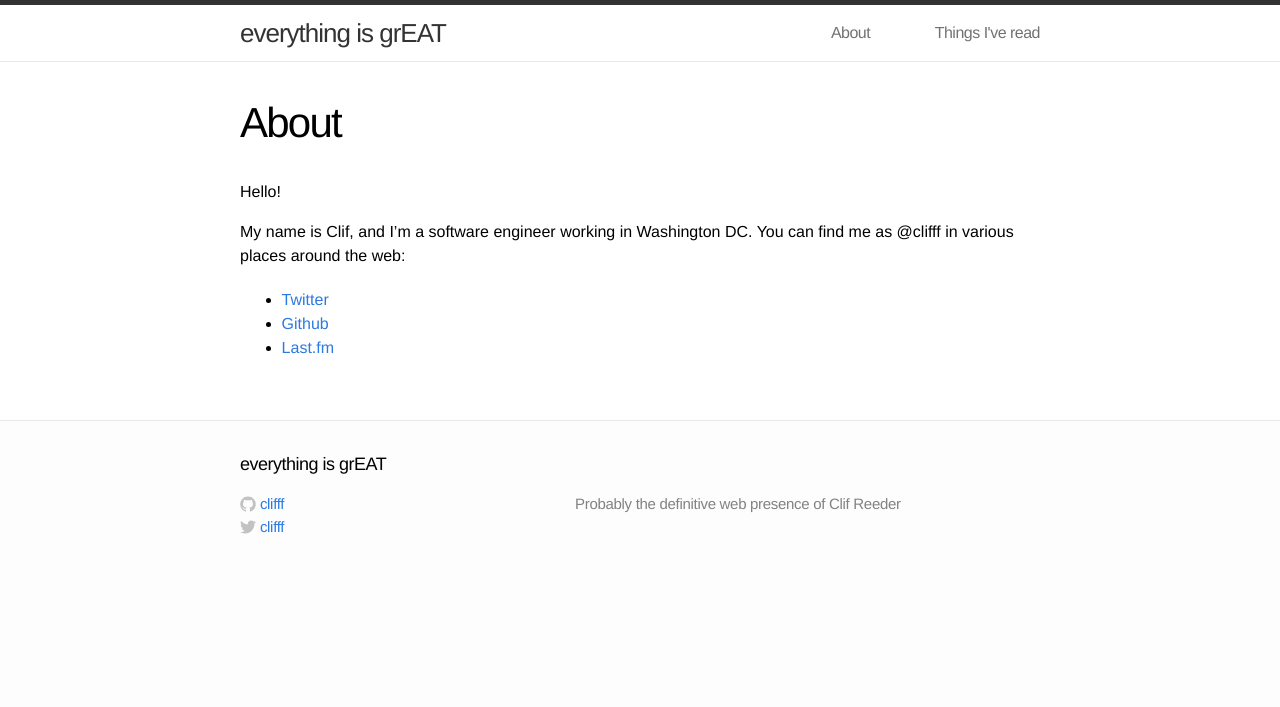
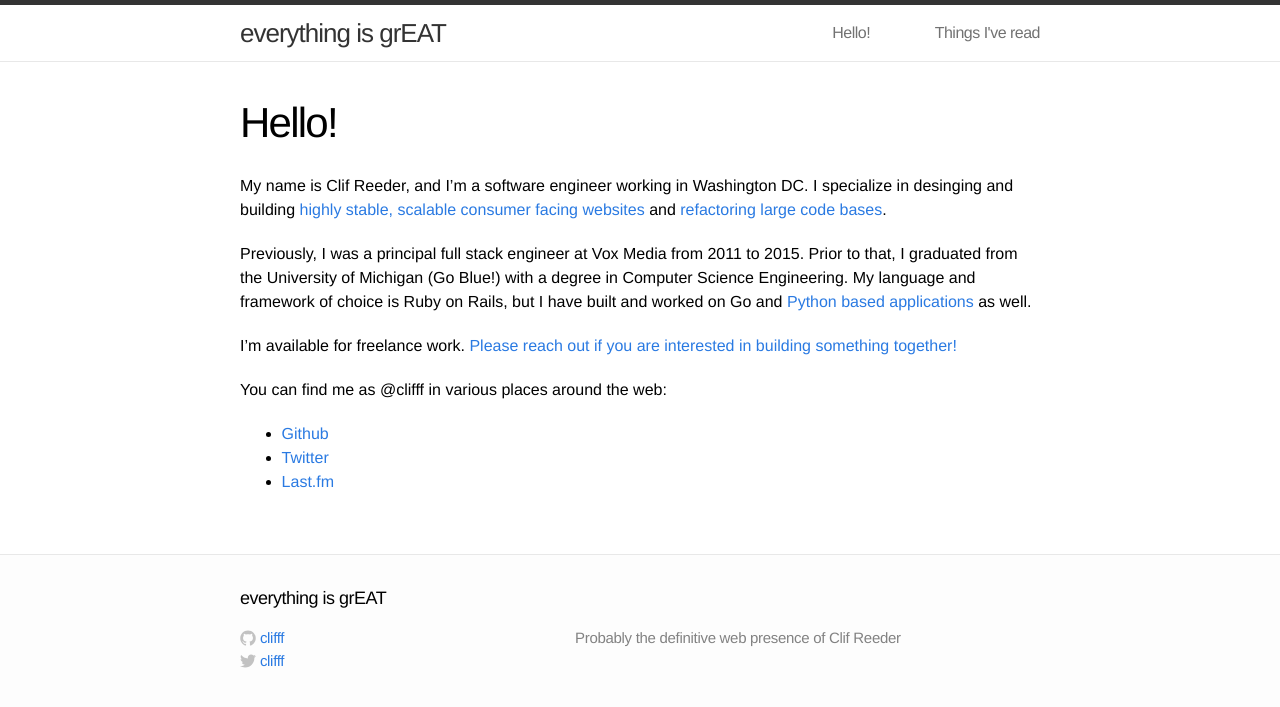
Before and after one commit to clifff/clifff.com, a Jekyll site: the page built from about.md, in a window 1280 px wide. Shown: the top 707 px of the page. Built offline with Jekyll 4.4.1, drawn with Linux system fonts in a browser that asks for light colours.

```diff
--- a/_includes/head.html
+++ b/_includes/head.html
@@ -3,7 +3,7 @@
     <meta http-equiv="X-UA-Compatible" content="IE=edge">
     <title>{% if page.title %}{{ page.title }}{% else %}{{ site.title }}{% endif %}</title>
     <meta name="viewport" content="width=device-width">
-    <meta name="description" content="{{ site.description }}">
+  <meta name="description" content="{% if page.description %}{{ page.description }}{% else %}{{ site.description }}{% endif %}">
     <link rel="canonical" href="{{ page.url | replace:'index.html','' | prepend: site.baseurl | prepend: site.url }}">
 
     <!-- Custom CSS -->
--- a/about.md
+++ b/about.md
@@ -1,14 +1,21 @@
 ---
 layout: page
-title: About
+title: Hello!
 permalink: /about/
 ---
 
-# Hello!
+My name is Clif Reeder, and I'm a software engineer working in Washington DC.
+I specialize in desinging and building [highly stable, scalable consumer facing websites](http://product.voxmedia.com/2012/6/15/5426782/introducing-syllabus-vox-medias-s3-powered-liveblog-platform)
+and [refactoring large code bases](http://product.voxmedia.com/2014/5/29/5759244/vox-media-ruby-rails-upgrade-chorus).
 
-My name is Clif, and I'm a software engineer working in Washington DC.
+Previously, I was a principal full stack engineer at Vox Media from 2011 to 2015.
+Prior to that, I graduated from the University of Michigan (Go Blue!) with a degree in Computer Science Engineering.
+My language and framework of choice is Ruby on Rails, but I have built and worked on Go and [Python based applications](https://github.com/thumbor/thumbor/commits?author=clifff) as well.
+
+I'm available for freelance work. [Please reach out if you are interested in building something together!](mailto:clifreeder@gmail.com)
+
 You can find me as @clifff in various places around the web:
 
+- [Github](https://github.com/clifff)
 - [Twitter](https://twitter.com/clifff)
-- [Github](https://github.com/clifff)
 - [Last.fm](http://last.fm/user/clifff)
--- a/s3_website.yml
+++ b/s3_website.yml
@@ -23,6 +23,7 @@ exclude_from_upload:
   - Dockerfile
   - build.sh
   - run.sh
+  - README.md
 
 # s3_reduced_redundancy: true
 
```
Also changed, not shown: _layouts/post.html (+8 -0 lines), _posts/2015-09-24-free-docker-cron-jobs.md (+4 -3 lines), 2 other files.
